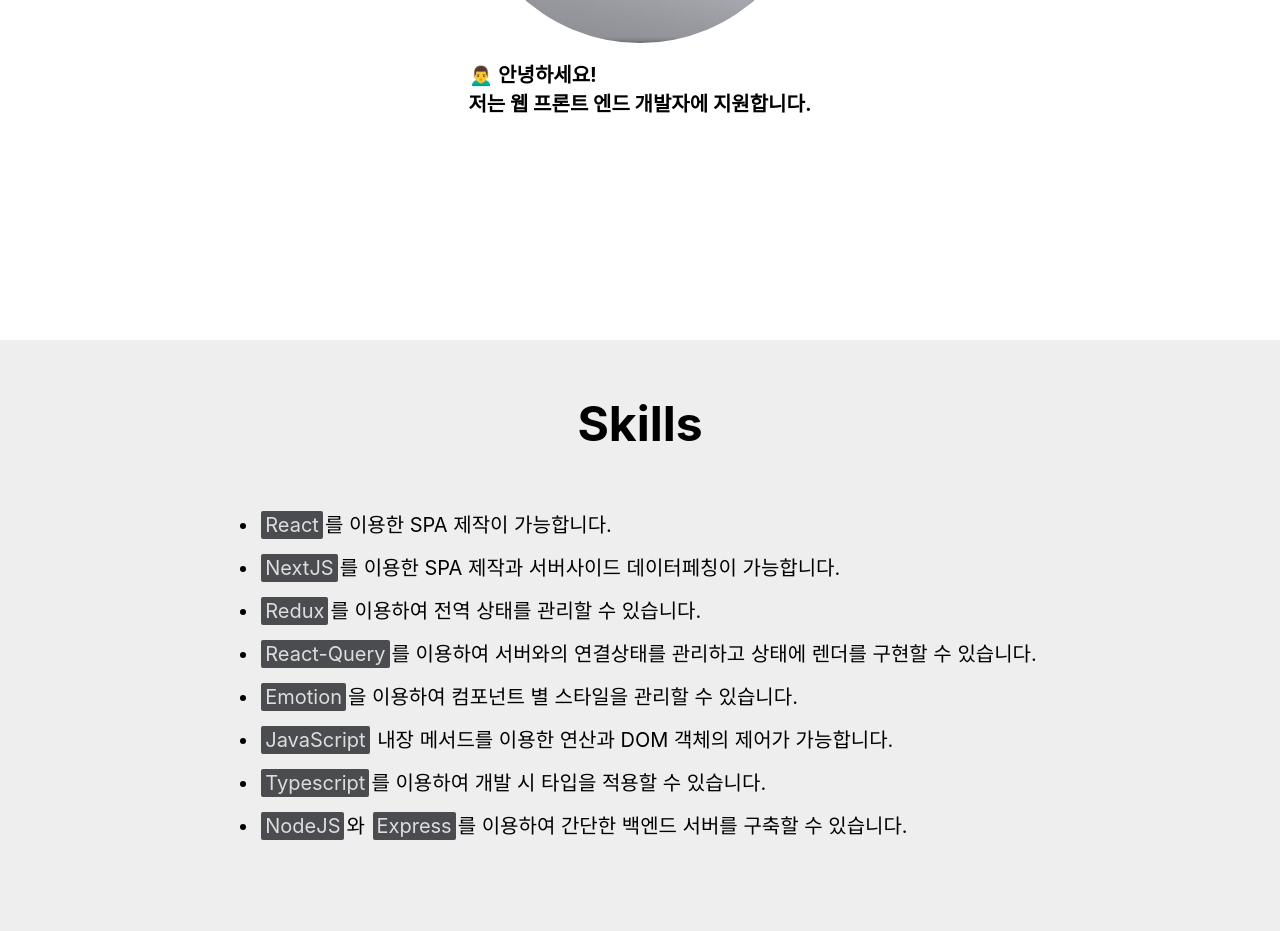
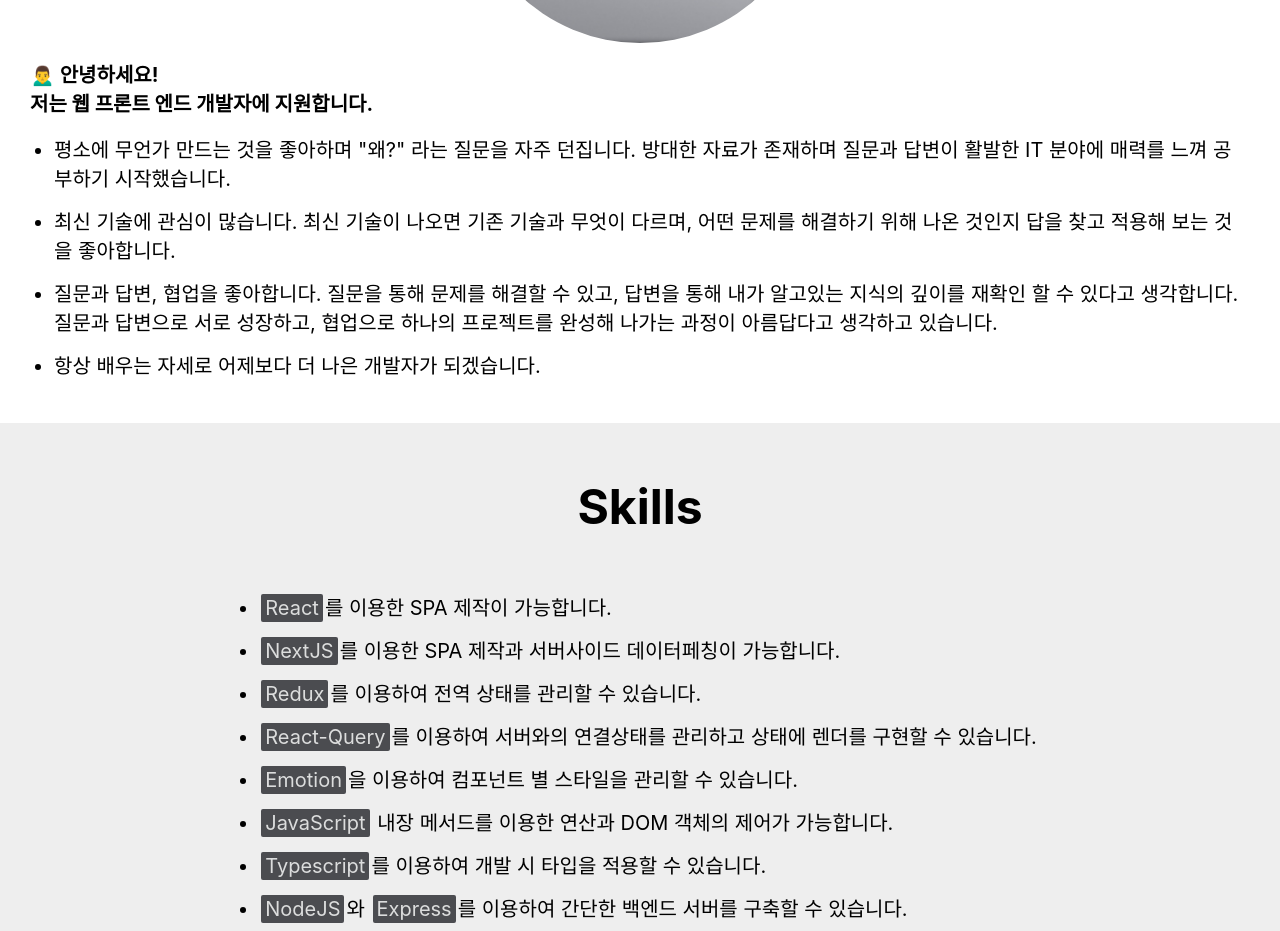
Before and after one commit to cy3589/portfolio, a Next.js app: page / in a window 1280 px wide. Shown: the part 1260-2191 px from the top of the page. Built offline with nearby package versions, Linux system fonts and the light colour scheme; a web font is replaced by a local one.

Commit message:
vercel 빌드 테스트

```diff
--- a/components/PortfolitModal.tsx
+++ b/components/PortfolitModal.tsx
@@ -108,7 +108,7 @@
                   dangerouslySetInnerHTML={{
                     __html: portfolioData.detailedDescription
                       .toString()
-                      .replaceAll('\n', '<br />'),
+                      .replace(/\\n/g, '<br />'),
                   }}
                 />
               </div>
--- a/pages/index.tsx
+++ b/pages/index.tsx
@@ -226,16 +226,16 @@
               🙍‍♂️ 안녕하세요! <br />
               저는 웹 프론트 엔드 개발자에 지원합니다.
             </FirstPrH1>
-            {/* <Ul>
+            <Ul>
               {me.mePr.map((pr) => (
                 <li
                   key={pr}
                   dangerouslySetInnerHTML={{
-                    __html: pr.toString().replaceAll('\n', '<br />'),
+                    __html: pr.toString().replace(/\\n/g, '<br />'),
                   }}
                 />
               ))}
-            </Ul> */}
+            </Ul>
           </div>
         </Section>
         <Section backgroundColor="#eeeeee" height="100%">
@@ -253,7 +253,7 @@
                       matchedWords[i],
                       `<code>${matchedWords[i]
                         .toString()
-                        .replaceAll('`', '')}</code>`,
+                        .replace(/`/g, '')}</code>`,
                     );
                 }
                 return (
```
